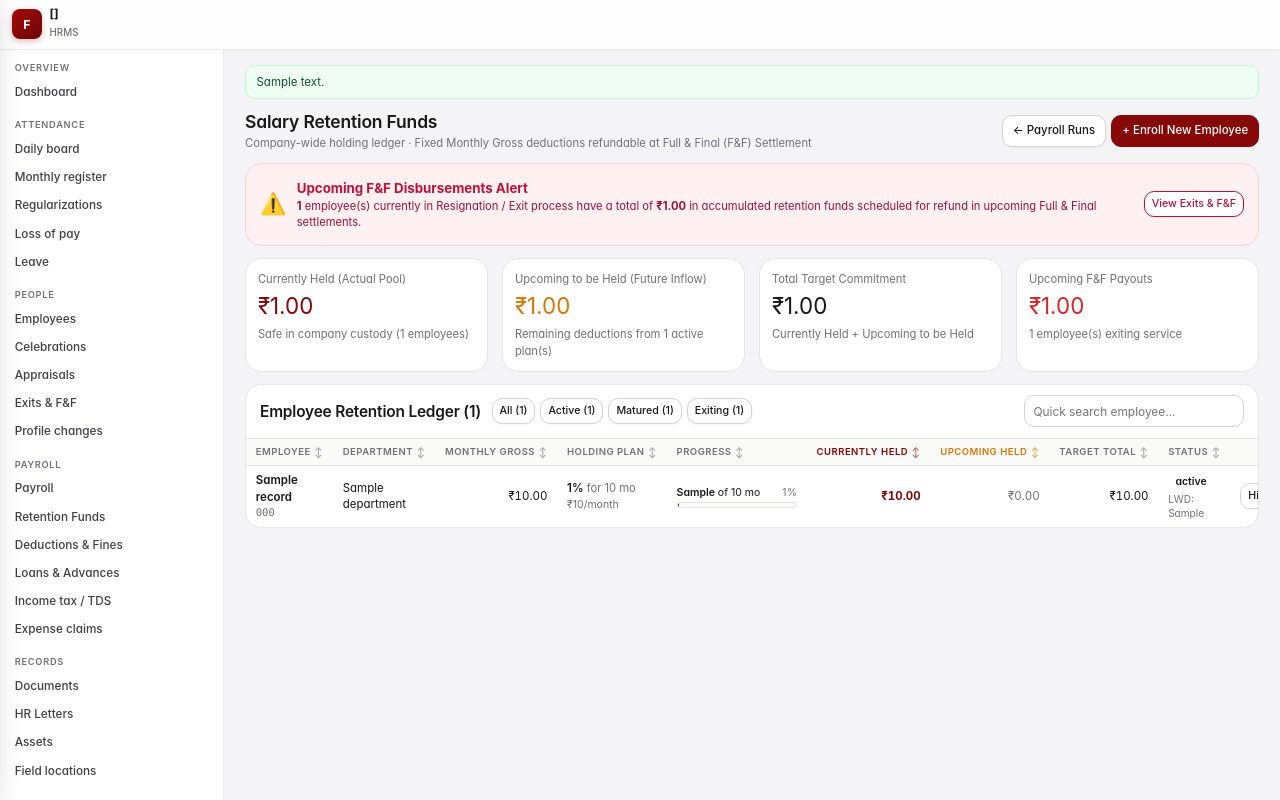
After one commit to AtulBangre/fakhri-hrms, a Python web app: template app/templates/retention_funds.html in a window 1280 px wide. The commit adds this page. Run offline with Jinja, Linux system fonts and the light colour scheme; the template is opened without the code that fills it: most values are stand-ins (such as "Sample title", 1, 10 or a date in 2020).

Commit message:
feat(payroll): add central salary retention funds analytics dashboard with upcoming held metrics

```diff
--- a/app/icons.py
+++ b/app/icons.py
@@ -48,6 +48,8 @@ PATHS: dict[str, str] = {
     "gift": '<rect x="3" y="8" width="18" height="4" rx="1"/><path d="M12 8v13M19 12v7a2 2 0 0 1-2 2H7a2 2 0 0 1-2-2v-7"/><path d="M7.5 8a2.5 2.5 0 0 1 0-5C11 3 12 8 12 8s1-5 4.5-5a2.5 2.5 0 0 1 0 5"/>',
     "search": '<circle cx="11" cy="11" r="8"/><path d="M21 21l-4.35-4.35"/>',
     "sparkles": '<path d="m12 3-1.9 5.8a2 2 0 0 1-1.3 1.3L3 12l5.8 1.9a2 2 0 0 1 1.3 1.3l1.9 5.8 1.9-5.8a2 2 0 0 1 1.3-1.3l5.8-1.9-5.8-1.9a2 2 0 0 1-1.3-1.3L12 3z"/>',
+    "shield": '<path d="M12 22s8-4 8-10V5l-8-3-8 3v7c0 6 8 10 8 10z"/>',
+    "lock": '<rect x="3" y="11" width="18" height="11" rx="2" ry="2"/><path d="M7 11V7a5 5 0 0 1 10 0v4"/>',
 }
 
 
--- a/app/templates/base.html
+++ b/app/templates/base.html
@@ -42,6 +42,7 @@
     {{ navlink('/profile-requests', 'profile-requests', 'file-edit', 'Profile changes', _pending.get('profile')) }}
     <div class="nav-section">Payroll</div>
     {{ navlink('/payroll', 'payroll', 'wallet', 'Payroll') }}
+    {{ navlink('/payroll/retention', 'retention', 'shield', 'Retention Funds') }}
     {{ navlink('/deductions', 'deductions', 'receipt', 'Deductions & Fines') }}
     {{ navlink('/loans', 'loans', 'wallet', 'Loans & Advances') }}
     {{ navlink('/tax', 'tax', 'calculator', 'Income tax / TDS') }}
--- /dev/null
+++ b/app/templates/retention_funds.html
@@ -0,0 +1,199 @@
+{% extends "base.html" %}
+{% block title %}Salary Retention Funds · {{ org_name }}{% endblock %}
+
+{% block content %}
+<div class="page-head">
+  <div class="titles">
+    <h1>Salary Retention Funds</h1>
+    <div class="sub">Company-wide holding ledger · Fixed Monthly Gross deductions refundable at Full &amp; Final (F&amp;F) Settlement</div>
+  </div>
+  <div class="page-actions">
+    <a class="btn" href="/payroll">← Payroll Runs</a>
+    <a class="btn btn-primary" href="/employees/new">+ Enroll New Employee</a>
+  </div>
+</div>
+
+{% if analytics.total_upcoming_disbursement > 0 %}
+<div class="card mb-3" style="background:#fff1f2;border:1px solid #fecdd3;padding:1rem;">
+  <div style="display:flex;align-items:center;gap:0.75rem;">
+    <span style="font-size:1.5rem;">⚠️</span>
+    <div style="flex:1;">
+      <strong style="color:#be123c;font-size:0.95rem;">Upcoming F&amp;F Disbursements Alert</strong>
+      <div class="small" style="color:#9f1239;">
+        <strong>{{ analytics.exiting_plans_count }}</strong> employee(s) currently in Resignation / Exit process have a total of
+        <strong>₹{{ '{:,.2f}'.format(analytics.total_upcoming_disbursement) }}</strong> in accumulated retention funds scheduled for refund in upcoming Full &amp; Final settlements.
+      </div>
+    </div>
+    <a class="btn btn-sm btn-outline" href="/exits" style="border-color:#be123c;color:#be123c;">View Exits &amp; F&amp;F</a>
+  </div>
+</div>
+{% endif %}
+
+<!-- Top KPI Analytics Grid -->
+<div class="stats-grid mb-3" style="display:grid;grid-template-columns:repeat(auto-fit, minmax(220px, 1fr));gap:1rem;">
+  <div class="stat-card card">
+    <div class="stat-label muted small">Currently Held (Actual Pool)</div>
+    <div class="stat-val font-bold" style="font-size:1.6rem;color:var(--primary);margin:0.25rem 0;">
+      ₹{{ '{:,.2f}'.format(analytics.total_currently_held) }}
+    </div>
+    <div class="stat-foot muted small">Safe in company custody ({{ analytics.total_enrolled }} employees)</div>
+  </div>
+
+  <div class="stat-card card">
+    <div class="stat-label muted small">Upcoming to be Held (Future Inflow)</div>
+    <div class="stat-val font-bold" style="font-size:1.6rem;color:#d97706;margin:0.25rem 0;">
+      ₹{{ '{:,.2f}'.format(analytics.total_upcoming_held) }}
+    </div>
+    <div class="stat-foot muted small">Remaining deductions from {{ analytics.active_plans_count }} active plan(s)</div>
+  </div>
+
+  <div class="stat-card card">
+    <div class="stat-label muted small">Total Target Commitment</div>
+    <div class="stat-val font-bold" style="font-size:1.6rem;color:var(--ink);margin:0.25rem 0;">
+      ₹{{ '{:,.2f}'.format(analytics.total_target_pool) }}
+    </div>
+    <div class="stat-foot muted small">Currently Held + Upcoming to be Held</div>
+  </div>
+
+  <div class="stat-card card">
+    <div class="stat-label muted small">Upcoming F&amp;F Payouts</div>
+    <div class="stat-val font-bold" style="font-size:1.6rem;color:#dc2626;margin:0.25rem 0;">
+      ₹{{ '{:,.2f}'.format(analytics.total_upcoming_disbursement) }}
+    </div>
+    <div class="stat-foot muted small">{{ analytics.exiting_plans_count }} employee(s) exiting service</div>
+  </div>
+</div>
+
+<!-- Ledger Card & Table -->
+<div class="card flush">
+  <div class="card-head" style="display:flex;align-items:center;justify-content:space-between;gap:1rem;flex-wrap:wrap;padding:0.75rem 1rem;">
+    <div style="display:flex;align-items:center;gap:0.75rem;flex-wrap:wrap;">
+      <h2 style="margin:0;font-size:1.1rem;">Employee Retention Ledger ({{ analytics.records | length }})</h2>
+      <div class="btn-group" style="display:flex;gap:0.35rem;">
+        <button type="button" class="btn btn-sm btn-outline active-filter-btn" onclick="filterLedger('all', this)">All ({{ analytics.records | length }})</button>
+        <button type="button" class="btn btn-sm btn-outline" onclick="filterLedger('active', this)">Active ({{ analytics.active_plans_count }})</button>
+        <button type="button" class="btn btn-sm btn-outline" onclick="filterLedger('matured', this)">Matured ({{ analytics.matured_plans_count }})</button>
+        {% if analytics.exiting_plans_count > 0 %}
+        <button type="button" class="btn btn-sm btn-outline" onclick="filterLedger('exiting', this)">Exiting ({{ analytics.exiting_plans_count }})</button>
+        {% endif %}
+      </div>
+    </div>
+    <div>
+      <input type="text" id="ledgerSearchInput" placeholder="Quick search employee..." class="form-control" style="width:220px;padding:0.35rem 0.6rem;font-size:0.85rem;" oninput="searchLedger(this.value)">
+    </div>
+  </div>
+
+  <div class="table-wrap">
+    <table class="data stack" id="retentionTable">
+      <thead>
+        <tr>
+          <th>Employee</th>
+          <th>Department</th>
+          <th class="num">Monthly Gross</th>
+          <th>Holding Plan</th>
+          <th style="min-width:140px;">Progress</th>
+          <th class="num" style="color:var(--primary);">Currently Held</th>
+          <th class="num" style="color:#d97706;">Upcoming Held</th>
+          <th class="num">Target Total</th>
+          <th>Status</th>
+          <th class="actions-cell"></th>
+        </tr>
+      </thead>
+      <tbody>
+      {% for r in analytics.records %}
+        <tr class="ledger-row"
+            data-search="{{ r.name | lower }} {{ r.code | lower }} {{ r.department | lower }}"
+            data-category="{% if r.is_exiting %}exiting{% elif r.is_settled %}settled{% elif r.months_completed >= r.retention_months %}matured{% else %}active{% endif %}">
+          <td data-label="Employee">
+            <a href="/employees/{{ r.employee_id }}" style="font-weight:600;color:var(--ink);text-decoration:none;">
+              {{ r.name }}
+            </a>
+            <span class="mono muted small" style="display:block;font-size:0.75rem;">{{ r.code }}</span>
+          </td>
+          <td data-label="Department">{{ r.department }}</td>
+          <td data-label="Monthly Gross" class="num font-bold">₹{{ '{:,.2f}'.format(r.monthly_gross) }}</td>
+          <td data-label="Holding Plan">
+            <span style="font-weight:600;">{{ r.retention_percent | round(0) | int }}%</span>
+            <span class="muted small">for {{ r.retention_months }} mo</span>
+            <span class="sub muted" style="display:block;font-size:0.75rem;">₹{{ '{:,.0f}'.format(r.monthly_deduct) }}/month</span>
+          </td>
+          <td data-label="Progress">
+            <div style="display:flex;justify-content:space-between;align-items:center;font-size:0.75rem;margin-bottom:2px;">
+              <span><strong>{{ r.months_completed }}</strong> of {{ r.retention_months }} mo</span>
+              <span class="muted">{{ r.progress_percent }}%</span>
+            </div>
+            <div style="background:var(--subtle);border-radius:4px;height:6px;width:100%;overflow:hidden;border:1px solid var(--border);">
+              <div style="background:{% if r.progress_percent >= 100 %}var(--success, #16a34a){% else %}var(--primary){% endif %};height:100%;width:{{ r.progress_percent }}%;"></div>
+            </div>
+          </td>
+          <td data-label="Currently Held" class="num" style="font-weight:700;color:var(--primary);">
+            ₹{{ '{:,.2f}'.format(r.held_so_far) }}
+          </td>
+          <td data-label="Upcoming Held" class="num" style="font-weight:700;color:#d97706;">
+            {% if r.upcoming_held > 0 %}
+              ₹{{ '{:,.2f}'.format(r.upcoming_held) }}
+            {% else %}
+              <span class="muted" style="font-weight:normal;">₹0.00</span>
+            {% endif %}
+          </td>
+          <td data-label="Target Total" class="num font-bold">
+            ₹{{ '{:,.2f}'.format(r.target_total) }}
+          </td>
+          <td data-label="Status">
+            <span class="chip {{ r.status_chip }}" style="font-size:0.75rem;">
+              {{ r.status_label }}
+            </span>
+            {% if r.last_working_day %}
+              <span class="sub muted" style="display:block;font-size:0.72rem;">LWD: {{ r.last_working_day }}</span>
+            {% endif %}
+          </td>
+          <td class="actions-cell">
+            <a class="btn btn-sm btn-outline" href="/employees/{{ r.employee_id }}/payslips" title="View payslip history">History</a>
+          </td>
+        </tr>
+      {% else %}
+        <tr>
+          <td colspan="10" class="empty-state" style="padding:2rem;">
+            No employees enrolled in Salary Retention Funds yet. When you onboard new employees with retention enabled, they will appear here automatically.
+          </td>
+        </tr>
+      {% endfor %}
+      </tbody>
+    </table>
+  </div>
+</div>
+
+<script>
+  var currentCategory = 'all';
+  var currentSearch = '';
+
+  function filterLedger(cat, btn) {
+    currentCategory = cat;
+    document.querySelectorAll('.active-filter-btn').forEach(function(b) {
+      b.classList.remove('active-filter-btn');
+      b.style.fontWeight = 'normal';
+    });
+    if (btn) {
+      btn.classList.add('active-filter-btn');
+      btn.style.fontWeight = 'bold';
+    }
+    applyLedgerFilters();
+  }
+
+  function searchLedger(val) {
+    currentSearch = (val || '').toLowerCase().trim();
+    applyLedgerFilters();
+  }
+
+  function applyLedgerFilters() {
+    var rows = document.querySelectorAll('#retentionTable tbody tr.ledger-row');
+    rows.forEach(function(row) {
+      var cat = row.getAttribute('data-category');
+      var search = row.getAttribute('data-search') || '';
+      var matchesCat = (currentCategory === 'all') || (cat === currentCategory);
+      var matchesSearch = !currentSearch || (search.indexOf(currentSearch) !== -1);
+      row.style.display = (matchesCat && matchesSearch) ? '' : 'none';
+    });
+  }
+</script>
+{% endblock %}
```
Also changed, not shown: app/routes/payroll.py (+17 -0 lines), app/services/payroll.py (+130 -0 lines), tests/test_web.py (+14 -0 lines).
